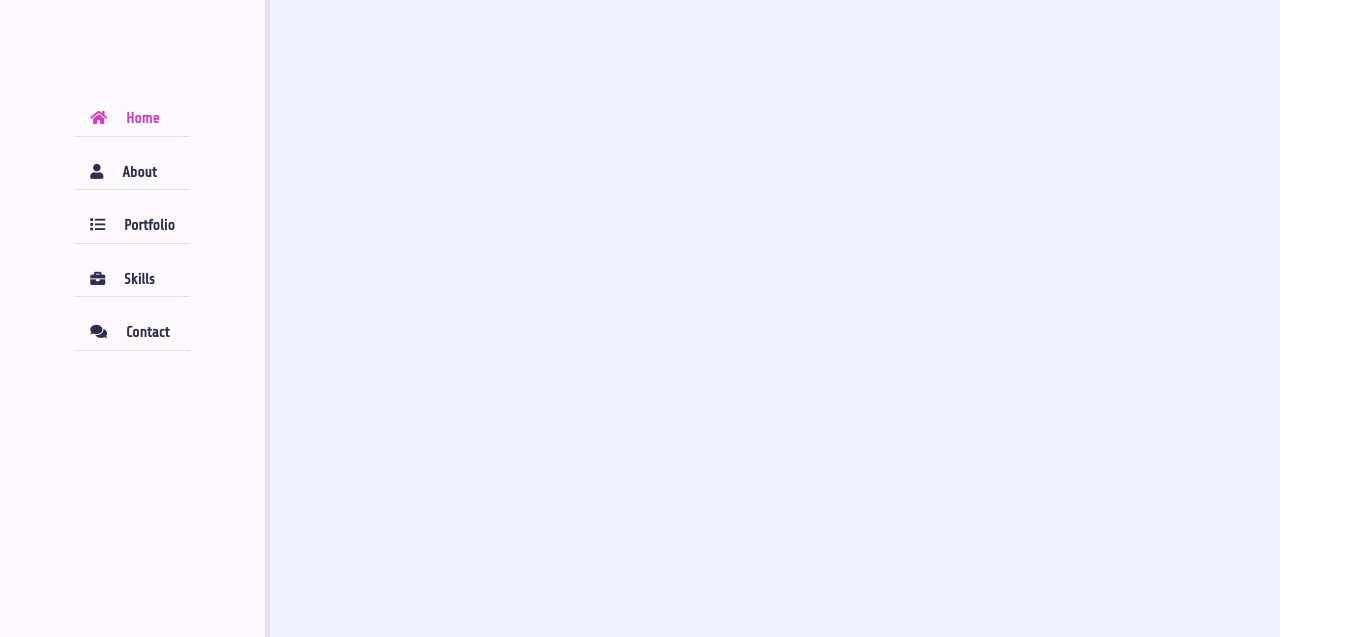
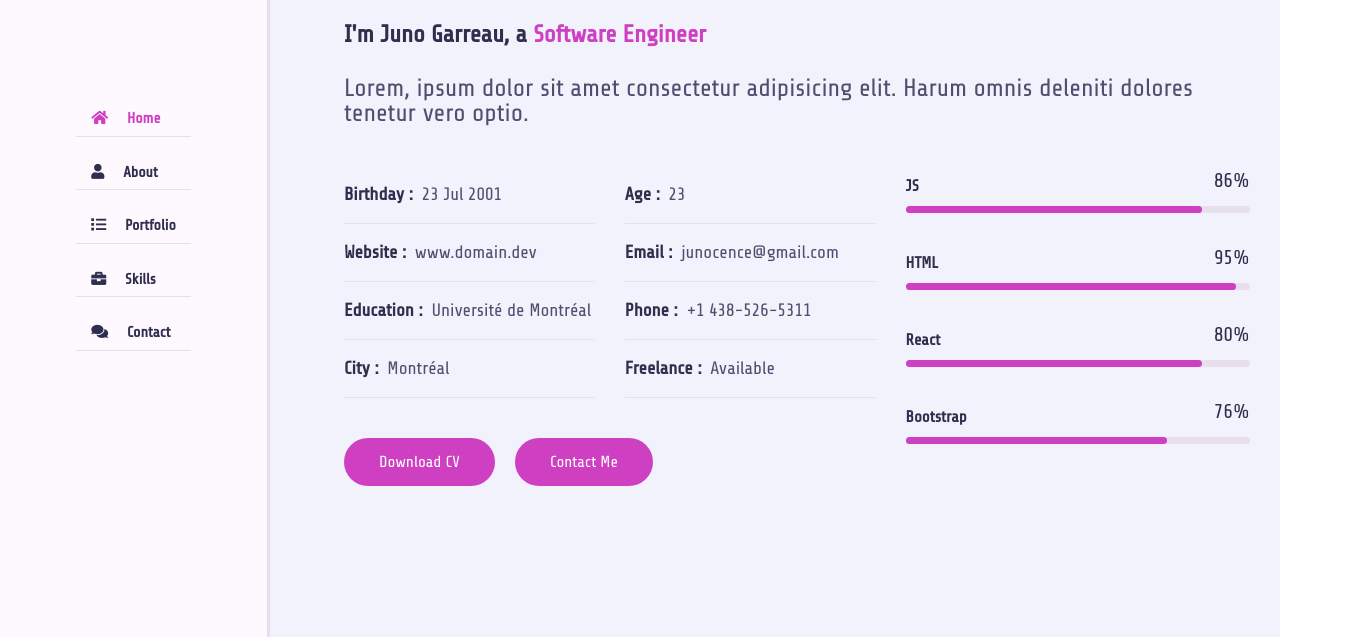
Before and after one commit to jvnoll/Websites-w-, a plain HTML site: page foundation/index.html in a window 1280 px wide. Shown: the part 163-800 px from the top of the page, 1362 px wide, since content can reach past the window. Drawn offline with Linux system fonts and the light colour scheme; files whose address does not match are found by name.

Commit message:
Working on About page, debugging formatting

```diff
--- a/foundation/index.html
+++ b/foundation/index.html
@@ -12,7 +12,7 @@
 </head>
 <body>
     <!-- ===== Main Container Start ===== -->
-    <div class=".main-container">
+    <div class="main-container">
         <!-- ===== Aside Start ===== -->
         <div class="aside">
           <div class="logo">
@@ -54,13 +54,86 @@
             <section class="about section">
               <div class="container">
                 <div class="row">
-                  <div class="section-title padd-15">
+                  <div class="section-title">
                     <h2>About Me</h2>
                   </div>
                 </div>
                 <div class="row">
                   <div class="about-content padd-15">
-                    About
+                    <div class="row">
+                      <div class="about-text padd-15">
+                        <h3>I'm Juno Garreau, a <span>Software Engineer</span></h3>
+                        <p>Lorem, ipsum dolor sit amet consectetur adipisicing elit. Harum omnis deleniti dolores tenetur vero optio.</p>
+                      </div>
+                    </div>
+                    <div class="row">
+                      <div class="personal-info padd-15">
+                        <div class="row">
+                          <div class="info-item padd-15">
+                            <p>Birthday : <span>23 Jul 2001</span></p>
+                          </div>
+                          <div class="info-item padd-15">
+                            <p>Age : <span>23</span></p>
+                          </div>
+                          <div class="info-item padd-15">
+                            <p>Website : <span>www.domain.dev</span></p>
+                          </div>
+                          <div class="info-item padd-15">
+                            <p>Email : <span>junocence@gmail.com</span></p>
+                          </div>
+                          <div class="info-item padd-15">
+                            <p>Education : <span>Université de Montréal</span></p>
+                          </div>
+                          <div class="info-item padd-15">
+                            <p>Phone : <span>+1 438-526-5311</span></p>
+                          </div>
+                          <div class="info-item padd-15">
+                            <p>City : <span>Montréal</span></p>
+                          </div>
+                          <div class="info-item padd-15">
+                            <p>Freelance : <span>Available</span></p>
+                          </div>
+                        </div>
+                        <div class="row">
+                          <div class="buttons padd-15">
+                            <a href="#" class="btn">Download CV</a>
+                            <a href="#contact" class="btn gtouch">Contact Me</a>
+                          </div>
+                        </div>
+                      </div>
+                      <div class="skills padd-15">
+                        <div class="row">
+                          <div class="skill-item padd-15">
+                            <h5>JS</h5>
+                            <div class="progress">
+                              <div class="progress-in" style="width: 86%;"></div>
+                              <div class="skill-percent">86%</div>
+                            </div>
+                          </div>
+                          <div class="skill-item padd-15">
+                            <h5>HTML</h5>
+                            <div class="progress">
+                              <div class="progress-in" style="width: 96%;"></div>
+                              <div class="skill-percent">95%</div>
+                            </div>
+                          </div>
+                          <div class="skill-item padd-15">
+                            <h5>React</h5>
+                            <div class="progress">
+                              <div class="progress-in" style="width: 86%;"></div>
+                              <div class="skill-percent">80%</div>
+                            </div>
+                          </div>
+                          <div class="skill-item padd-15">
+                            <h5>Bootstrap</h5>
+                            <div class="progress">
+                              <div class="progress-in" style="width: 76%;"></div>
+                              <div class="skill-percent">76%</div>
+                            </div>
+                          </div>
+                        </div>
+                      </div>
+                    </div>
                   </div>
                 </div>
               </div>
--- a/foundation/style.css
+++ b/foundation/style.css
@@ -30,6 +30,14 @@ ul
 {
     list-style: none;
 }
+.main-container
+{
+    display: flex;
+}
+.sidebar
+{
+    flex: 0 0 250px;
+}
 .section
 {
     background: var(--bg-black-900);
@@ -44,6 +52,7 @@ ul
 }
 .main-content
 {
+    flex: 1;
    padding-left: 250px;
 }
 .padd-15
@@ -56,18 +65,17 @@ ul
     max-width: 1100px;
     width: 100%;
     margin: auto;
-    margin-left: 10%;
 }
 .section .container
 {
-    padding-top: 20%;
-    padding-left: 5%;
+    padding-top: 0;
+    padding-left: 0;
 }
 .section-title
 {
     flex: 0 0 100%;
     max-width: 100%;
-    margin-bottom: 300px;
+    margin-bottom: 50px;
 }
 .section-title h2
 {
@@ -101,10 +109,9 @@ ul
 {
     display: flex;
     flex-wrap: wrap;
-    margin-left: -150px;
+    margin-left: -15px;
     margin-right: -15px;
-    position: relative;
-    margin-top: -23%;
+    margin-top: 0;
 }
 .btn
 {
@@ -133,7 +140,7 @@ ul
     top: 0;
     padding: 30px;
     height: 100%;
-    border-right: 5px solid var(--bg-black-50);
+    border-right: 3px solid var(--bg-black-50);
     display: flex;
     justify-content: center;
     align-items: center;
@@ -324,14 +331,117 @@ h3.my-profession
     border-radius: 5px;
     height: 400px;
 }
-.content_header
+/* About */
+.about .container {
+  margin: 0;
+  padding: 0;
+  padding-top: 70px;
+  padding-left: 4rem;
+  max-width: 1200px;
+}
+.about-text
 {
-    margin-top: 0px;
+  display: flex;
+  flex-direction: column;
+  gap: 0.5rem;
 }
-/* About */
+.about-text h3
+{
+    font-size: 24px;
+    margin-bottom: 15px;
+    color: var(--text-black-900);
+}
+.about-text h3 span
+{
+    color: var(--skin-color)
+}
+.about-text p
+{
+    font-size: 25px;
+    line-height: 25px;
+    color: var(--text-black-700);
+}
 .about .about-content
 {
     flex: 0 0 100%;
     max-width: 100%;
-    background-color: red;
 }
+.about-content .personal-info
+{
+    flex: 0 0 60%;
+    max-width: 60%;
+    margin-top: 40px;
+}
+.about-content .personal-info .info-item
+{
+    flex: 0 0 50%;
+    max-width: 50%;
+}
+.about-content .personal-info .info-item p
+{
+    font-weight: 600;
+    padding: 15px 0;
+    font-size: 18px;
+    color: var(--text-black-900);
+    border-bottom: 1px solid var(--bg-black-50);
+}
+.about-content .personal-info .info-item p span
+{
+    font-weight: 400;
+    color: var(--text-black-700);
+    margin-left: 4px;
+    display: inline-block;
+}
+.about-content .personal-info .buttons
+{
+    margin-top: 40px;
+}
+.about-content .personal-info .buttons .btn
+{
+    margin-right: 15px;
+}
+.about-content .skills
+{
+    flex: 0 0 40%;
+    max-width: 40%;
+    margin-top: 40px;
+}
+.about-content .skills .skill-item
+{
+    flex: 0 0 100%;
+    max-width: 100%;
+    margin-bottom: 30px;
+}
+.about-content .skills .skill-item h5
+{
+    line-height: 40px;
+    font-weight: 600;
+    font-size: 16px;
+    color: var(--text-black-900);
+    text-transform: capitalize;
+}
+.about-content .skills .skill-item .progress
+{
+    background-color: var(--bg-black-50);
+    height: 7px;
+    border-radius: 4px;
+    width: 100%;
+    position: relative;
+}
+.about-content .skills .skill-item .progress .progress-in
+{
+    position: absolute;
+    left: 0;
+    top: 0;
+    height: 100%;
+    border-radius: 4px;
+    background-color: var(--skin-color);
+}
+.about-content .skills .skill-item .skill-percent
+{
+    position: absolute;
+    right: 0;
+    color: var(--text-black-900);
+    top: -40px;
+    font-weight: 400;
+}
```
